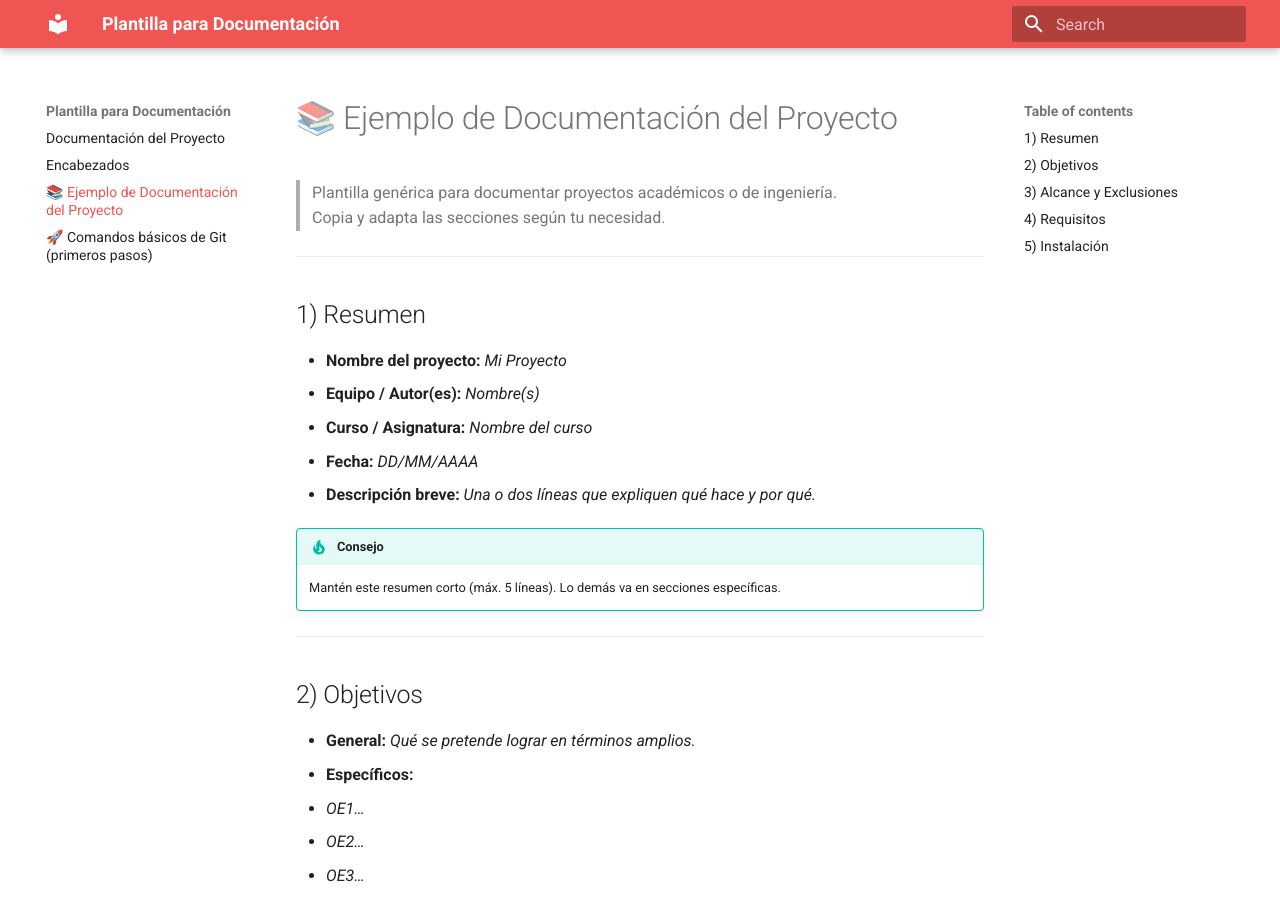
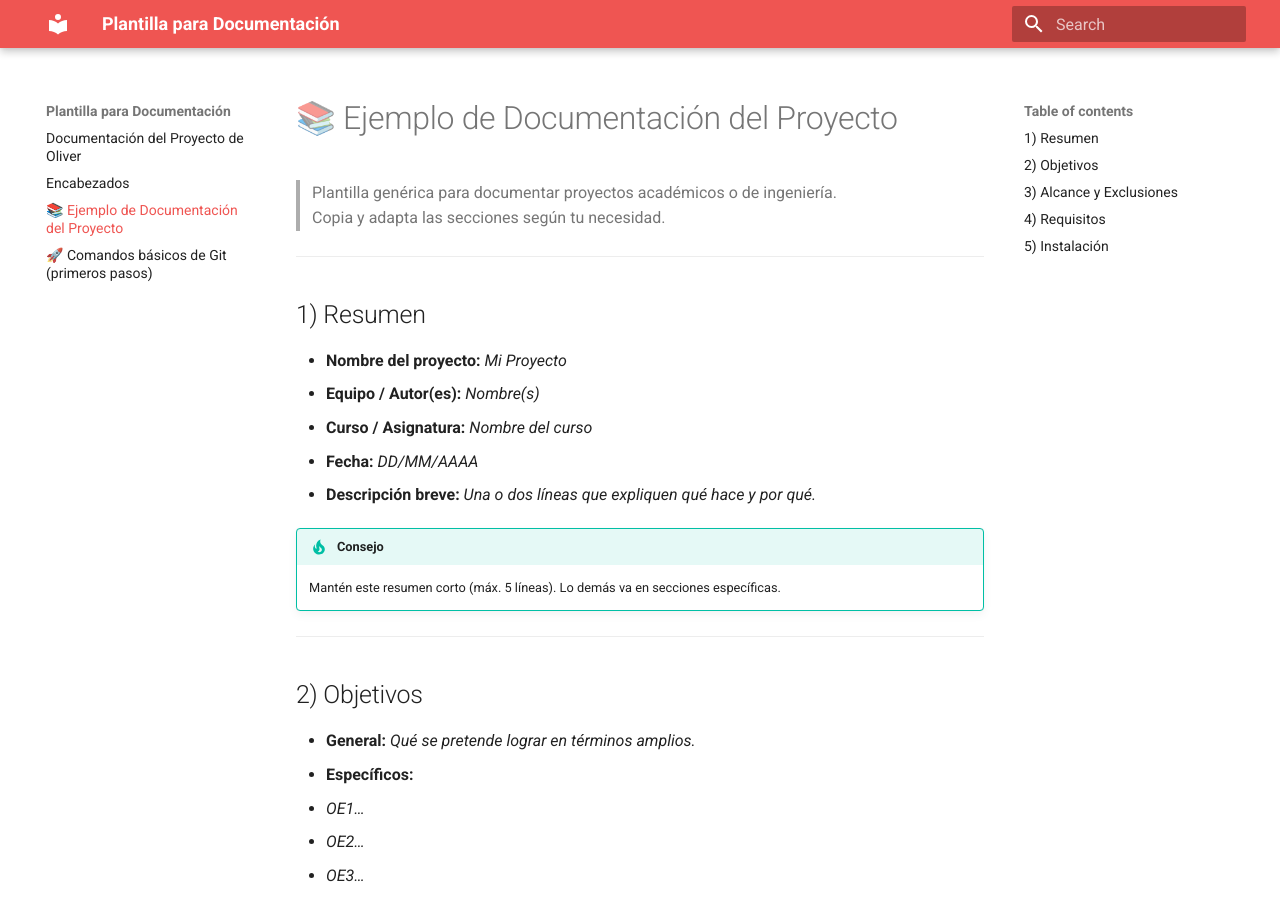
Before and after one commit to cap-dragon/topogi_, an MkDocs documentation site: the page built from docs/ejemplo.md, in a window 1280 px wide and 900 px high. Built offline with MkDocs 1.6.1 and Material for MkDocs 9.7.7, drawn with Linux system fonts in a browser that asks for light colours.

Commit message:
Update index title

```diff
--- a/docs/index.md
+++ b/docs/index.md
@@ -1,4 +1,4 @@
-# Documentación del Proyecto
+# Documentación del Proyecto de Oliver
 
 Bienvenido 👋
 Esta es una **plantilla** basada en [MkDocs](https://www.mkdocs.org/) + [Material for MkDocs](https://squidfunk.github.io/mkdocs-material/) para cursos y proyectos.
```
